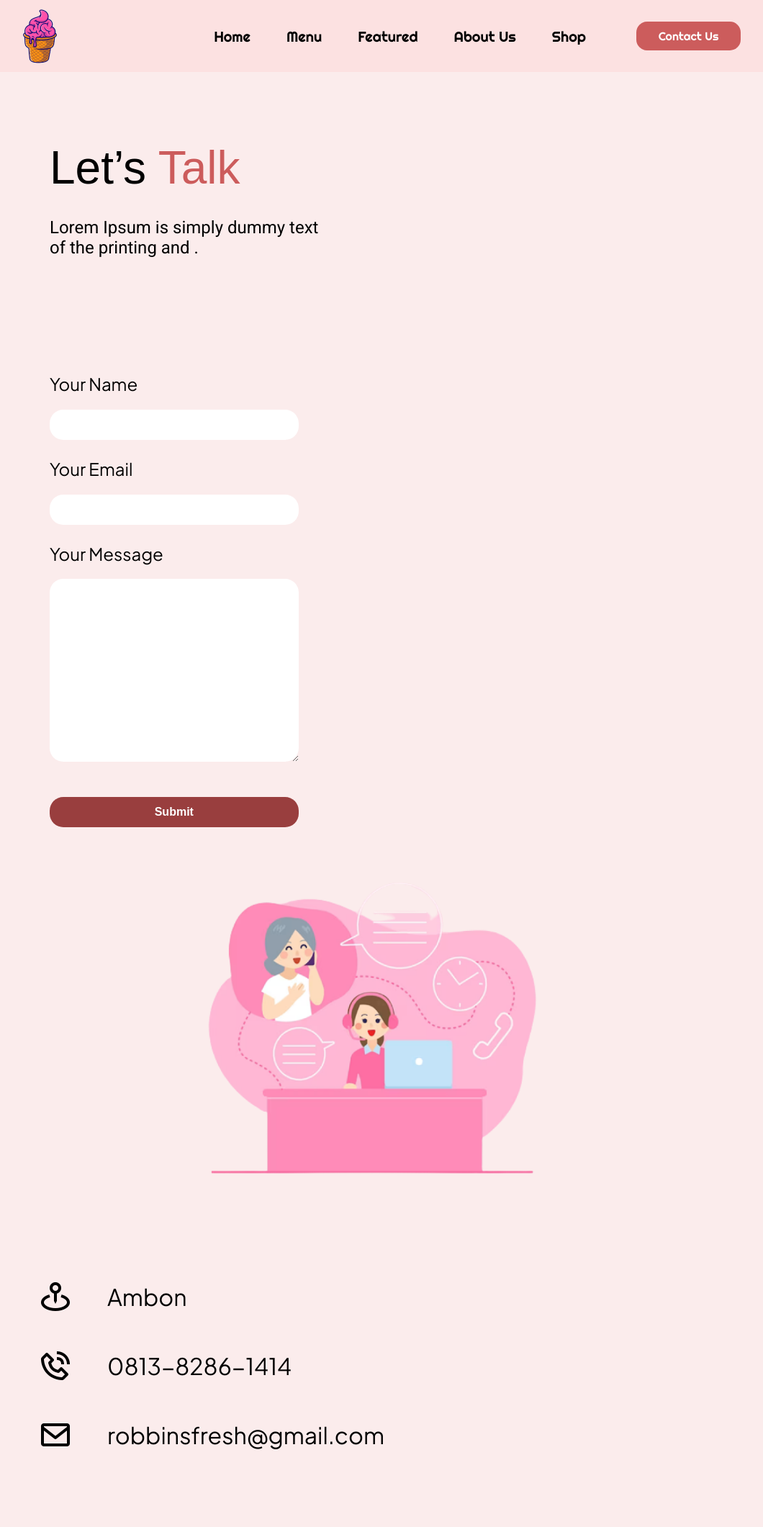
After one commit to yonathanfrans/Robbins-Fresh, a PHP site: page /contact.html in a window 1280 px wide. The commit adds this page. Shown: the whole page at 72% size, without its empty margins (123-1183 px from the left). Run offline with PHP 8.4, Linux system fonts and the light colour scheme; some web fonts are replaced.

Commit message:
create contact page

```diff
--- a/about.html
+++ b/about.html
@@ -25,10 +25,10 @@
                         <li class="nav-item"><a href="index.html" class="nav-link">Home</a></li>
                         <li class="nav-item"><a href="index.html#menu" class="nav-link">Menu</a></li>
                         <li class="nav-item"><a href="index.html#featured" class="nav-link">Featured</a></li>
-                        <li class="nav-item"><a href="#" class="nav-link">About Us</a></li>
+                        <li class="nav-item"><a href="about.html" class="nav-link">About Us</a></li>
                         <li class="nav-item"><a href="index.html#shop" class="nav-link">Shop</a></li>
                     </ul>
-                    <a href="#" class="btn-contact">Contact Us</a>
+                    <a href="contact.html" class="btn-contact">Contact Us</a>
                 </div>
             </div>
         </nav>
--- a/assets/css/style.css
+++ b/assets/css/style.css
@@ -202,7 +202,8 @@
 .shop-title span,
 .variants-title span,
 .login-title span,
-.about-title span {
+.about-title span,
+.contact-title span {
   color: var(--second-color);
 }
 
@@ -650,7 +651,7 @@
   width: 40%;
 }
 
-.about-pic{
+.about-pic {
   display: flex;
   justify-content: center;
   align-items: center;
@@ -719,6 +720,118 @@
   font-size: 3rem;
   text-align: center;
   padding: 2rem 2rem;
+}
+
+/* Contact us page */
+#contact {
+  margin: 5rem 8rem;
+  font-family: var(--fourth-font);
+}
+.contact-title {
+  font-family: var(--third-font);
+  font-size: 4rem;
+  font-weight: 400;
+  padding-bottom: 2rem;
+}
+
+.contact-text {
+  font-family: var(--second-font);
+  font-size: 1.5rem;
+}
+
+.contact-pic {
+  display: flex;
+  justify-content: center;
+  align-items: center;
+}
+
+.contact-pic img {
+  width: 544px;
+  height: 476px;
+  flex-shrink: 0;
+}
+
+.column-contact {
+  width: 50%;
+  padding: 1rem 4rem 3rem;
+}
+
+.contact-form {
+  display: flex;
+  margin-top: 10rem;
+}
+
+.form-group {
+  display: flex;
+  flex-direction: column;
+  gap: 1.3rem;
+}
+
+.form-group label {
+  font-size: 1.5rem;
+}
+
+.form-group input {
+  width: 90%;
+  height: 42px;
+  border-radius: 19px;
+  background: white;
+  color: var(--second-color);
+  border: none;
+  outline: none;
+  padding: 1rem 2rem;
+  font-size: 1rem;
+}
+
+.form-group textarea {
+  width: 90%;
+  border-radius: 19px;
+  background: white;
+  color: var(--second-color);
+  border: none;
+  outline: none;
+  padding: 2rem 1.5rem;
+  font-size: 1rem;
+}
+
+.contact-form form button {
+  width: 90%;
+  height: 42px;
+  border-radius: 19px;
+  background: var(--third-color);
+  color: white;
+  border: none;
+  font-size: 1rem;
+  font-weight: 700;
+  margin-top: 1.5rem;
+  cursor: pointer;
+}
+
+.contact-form form button[type="submit"]:active
+{
+  opacity: 0.6;
+}
+
+.contact-info {
+  display: flex;
+  flex-direction: column;
+  margin-top: 5rem;
+}
+
+.location-info,
+.call-info,
+.email-info {
+  display: flex;
+  align-items: center;
+  gap: 3rem;
+  margin: 1.5rem 3rem;
+  font-size: 2rem;
+}
+
+.location-info i,
+.call-info i,
+.email-info i {
+  font-size: 3rem;
 }
 
 /* Menu Variants */
--- /dev/null
+++ b/contact.html
@@ -0,0 +1,85 @@
+<!DOCTYPE html>
+<html lang="en">
+<head>
+    <meta charset="UTF-8">
+    <meta http-equiv="X-UA-Compatible" content="IE=edge">
+    <meta name="viewport" content="width=device-width, initial-scale=1.0">
+    <title>Robbins'Fresh</title>
+
+    <!-- My Css -->
+    <link rel="stylesheet" href="assets/css/style.css">
+
+    <!-- Boxicons -->
+    <link href='https://unpkg.com/boxicons@2.0.9/css/boxicons.min.css' rel='stylesheet'>
+</head>
+<body>
+    <!-- Navbar -->
+    <header>
+        <nav class="navbar">
+            <div class="container nav-wrapper">
+                <a href="index.html" class="logo">
+                    <img src="./assets/img/logo/logo-nav.png" alt="logo-nav">
+                </a>
+                <div class="navbar-wrapper">
+                    <ul class="nav-list">
+                        <li class="nav-item"><a href="index.html" class="nav-link">Home</a></li>
+                        <li class="nav-item"><a href="index.html#menu" class="nav-link">Menu</a></li>
+                        <li class="nav-item"><a href="index.html#featured" class="nav-link">Featured</a></li>
+                        <li class="nav-item"><a href="about.html" class="nav-link">About Us</a></li>
+                        <li class="nav-item"><a href="index.html#shop" class="nav-link">Shop</a></li>
+                    </ul>
+                    <a href="contact.html" class="btn-contact">Contact Us</a>
+                </div>
+            </div>
+        </nav>
+    </header>
+
+    <main>
+        <section id="contact">
+            <div class="row">
+                <div class="column-contact">
+                    <h1 class="contact-title">Let’s <span>Talk</span></h1>
+                    <p class="contact-text">Lorem Ipsum is simply dummy text of the printing and .</p>
+                    <div class="contact-form">
+                        <form action="#">
+                            <div class="form-group">
+                              <label for="name">Your Name</label>
+                              <input type="text" id="name" name="name" required>
+                            </div>
+                            <div class="form-group">
+                              <label for="email">Your Email</label>
+                              <input type="email" id="email" name="email" required>
+                            </div>
+                            <div class="form-group">
+                              <label for="message">Your Message</label>
+                              <textarea id="message" name="message" rows="10" required></textarea>
+                            </div>
+                            <button type="submit">Submit</button>
+                        </form>
+                    </div>
+                </div>
+
+                <div class="column">
+                    <div class="contact-pic">
+                        <img src="./assets/img/contact-pic.png" alt="contact img">
+                    </div>
+                    <div class="contact-info">
+                        <div class="location-info">
+                            <i class='bx bx-map-pin'></i>
+                            <p>Ambon</p>
+                        </div>
+                        <div class="call-info">
+                            <i class='bx bx-phone-call'></i>
+                            <p>0813-8286-1414</p>
+                        </div>
+                        <div class="email-info">
+                            <i class='bx bx-envelope'></i>
+                            <p>robbinsfresh@gmail.com</p>
+                        </div>
+                    </div>
+                </div>
+            </div>
+        </section>
+    </main>
+</body>
+</html>
--- a/index.html
+++ b/index.html
@@ -30,7 +30,7 @@
                         <li class="nav-item"><a href="about.html" class="nav-link">About Us</a></li>
                         <li class="nav-item"><a href="#shop" class="nav-link">Shop</a></li>
                     </ul>
-                    <a href="#" class="btn-contact">Contact Us</a>
+                    <a href="contact.html" class="btn-contact">Contact Us</a>
                 </div>
                 <div class="nav-toggle bx bxs-grid-alt">
                 </div>
--- a/menu-page.html
+++ b/menu-page.html
@@ -24,7 +24,7 @@
                         <li class="nav-item"><a href="about.html#about" class="nav-link">About Us</a></li>
                         <li class="nav-item"><a href="index.html#shop" class="nav-link">Shop</a></li>
                     </ul>
-                    <a href="#" class="btn-contact">Contact Us</a>
+                    <a href="contact.html" class="btn-contact">Contact Us</a>
                 </div>
                 <div class="nav-toggle bx bxs-grid-alt">
                 </div>
```
Also changed, not shown: assets/img/contact-pic.png (added).
